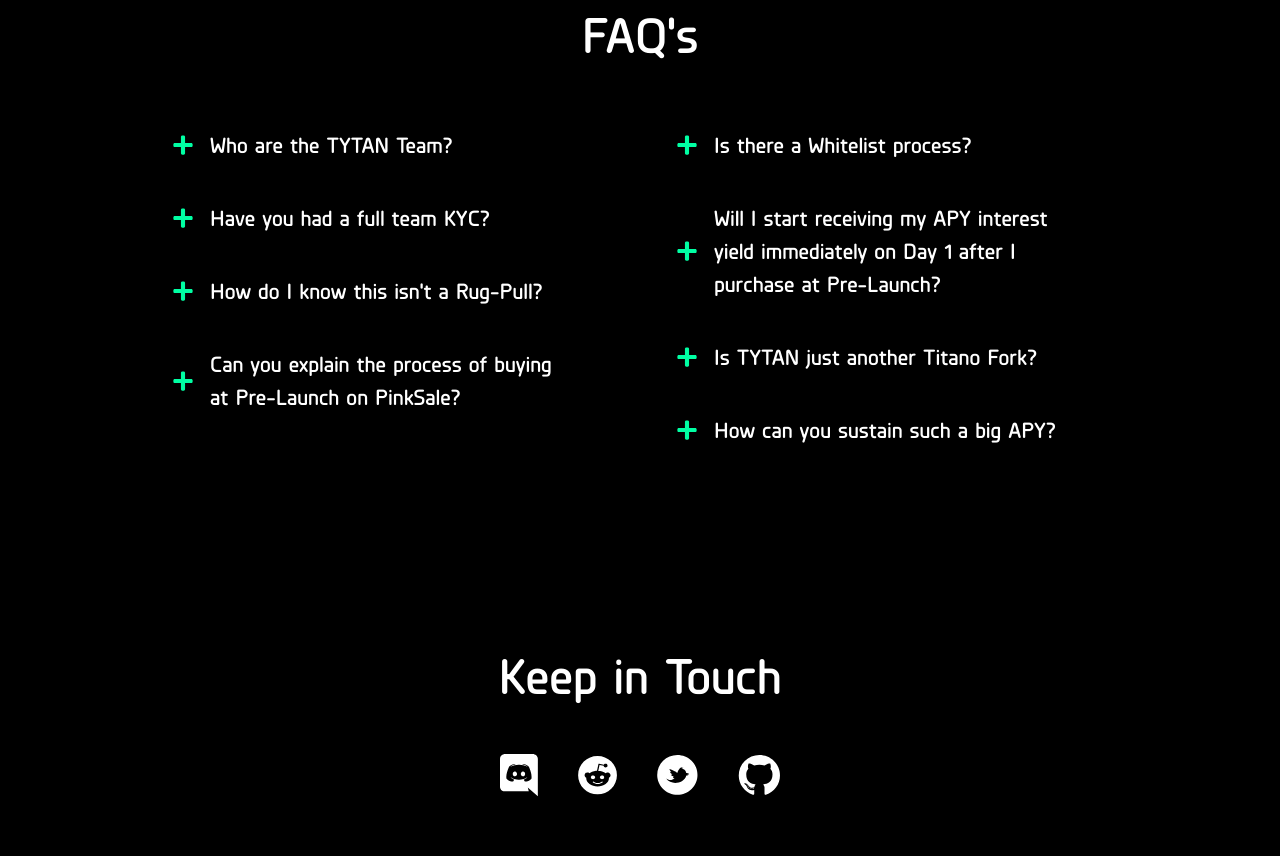
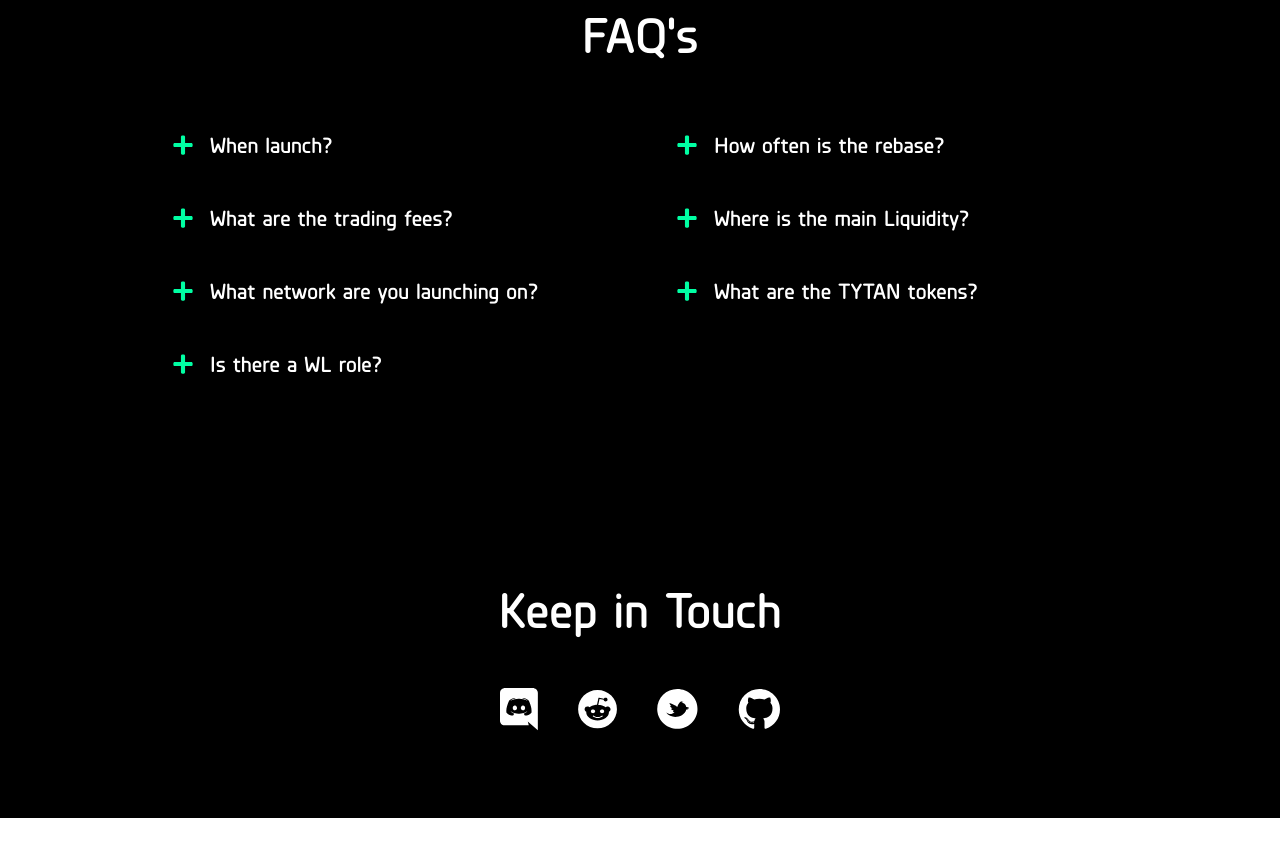
Before and after one commit to Tytan-Finance/Tytan-Landing, a Next.js app: page / in a window 1280 px wide. Shown: the part 9220-10076 px from the top of the page. After the commit the page ends 10038 px from the top, so only its background shows below. Built offline with nearby package versions, Linux system fonts and the light colour scheme; a web font is replaced by a local one.

Commit message:
Update Faqs.tsx

```diff
--- a/components/HomePage/Faqs.tsx
+++ b/components/HomePage/Faqs.tsx
@@ -5,40 +5,36 @@ import {Fade} from "react-awesome-reveal";
 const leftFaqs = [
     {
         id: 1,
-        question: 'Who are the TYTAN Team?',
-        ans: 'This is a test answer',
+        question: 'When launch?',
+        ans: '31th May',
     }, {
         id: 2,
-        question: 'Have you had a full team KYC?',
-        ans: 'This is a test answer',
+        question: 'What are the trading fees?',
+        ans: 'Buy Trading Fees: <br/>  4.0% - LP  |  4.5% - Treasury  |  2.5% - TYTAN Insurance Fund   |  3% - Inferno  <br/>    Sell Trading Fees:  <br/>    4.0% - LP  |  4.5% - Treasury  |  4.0% - TYTAN Insurance Fund  |  3.5% - Inferno   <br/>   [Buy - 14%]   <br/>   [Sell - 16%]',
     }, {
         id: 3,
-        question: 'How do I know this isn\'t a Rug-Pull?',
-        ans: 'This is a test answer',
+        question: 'What network are you launching on?',
+        ans: 'We will first be launching on the Binance Smart Chain (BSC) Network initially, then followed by AVAX, FTM, and other platforms as we go cross-chain.',
     }, {
         id: 4,
-        question: 'Can you explain the process of buying at Pre-Launch on PinkSale?',
-        ans: 'This is a test answer',
+        question: 'Is there a WL role?',
+        ans: 'No. TYTAN will be a fair launch with presale - we do not want any advantaged buyers.',
     },
 ];
 
 const rightFaqs = [
     {
         id: 1,
-        question: 'Is there a Whitelist process?',
-        ans: 'This is a test answer',
+        question: 'How often is the rebase?',
+        ans: 'Every 30 minutes',
     }, {
         id: 2,
-        question: 'Will I start receiving my APY interest yield immediately on Day 1 after I purchase at Pre-Launch?',
-        ans: 'This is a test answer',
+        question: 'Where is the main Liquidity?',
+        ans: 'BSC - OrbitalSwap',
     }, {
         id: 3,
-        question: 'Is TYTAN just another Titano Fork?',
-        ans: 'This is a test answer',
-    }, {
-        id: 4,
-        question: 'How can you sustain such a big APY?',
-        ans: 'This is a test answer',
+        question: 'What are the TYTAN tokens?',
+        ans: '$TYTAN & $TYSHARE',
     },
 ]
 
```
